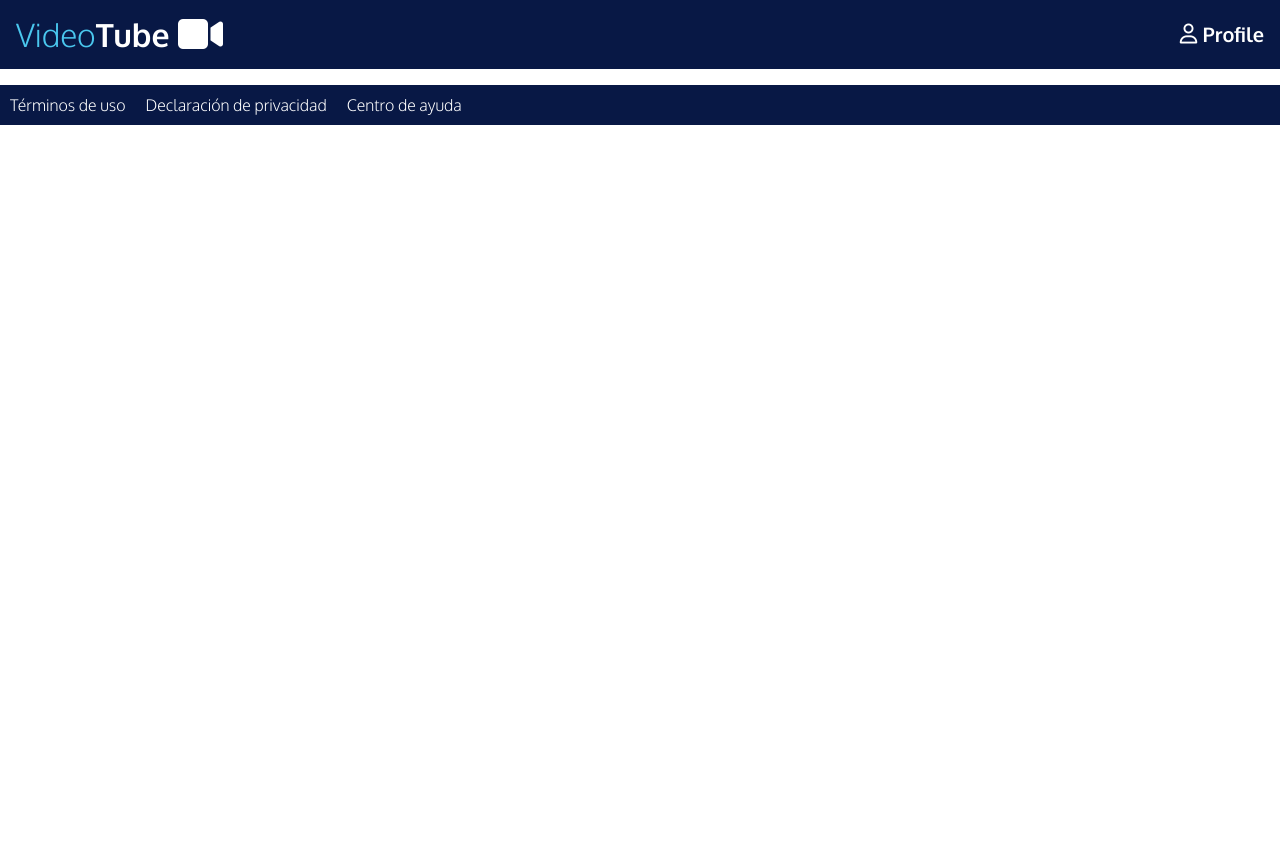
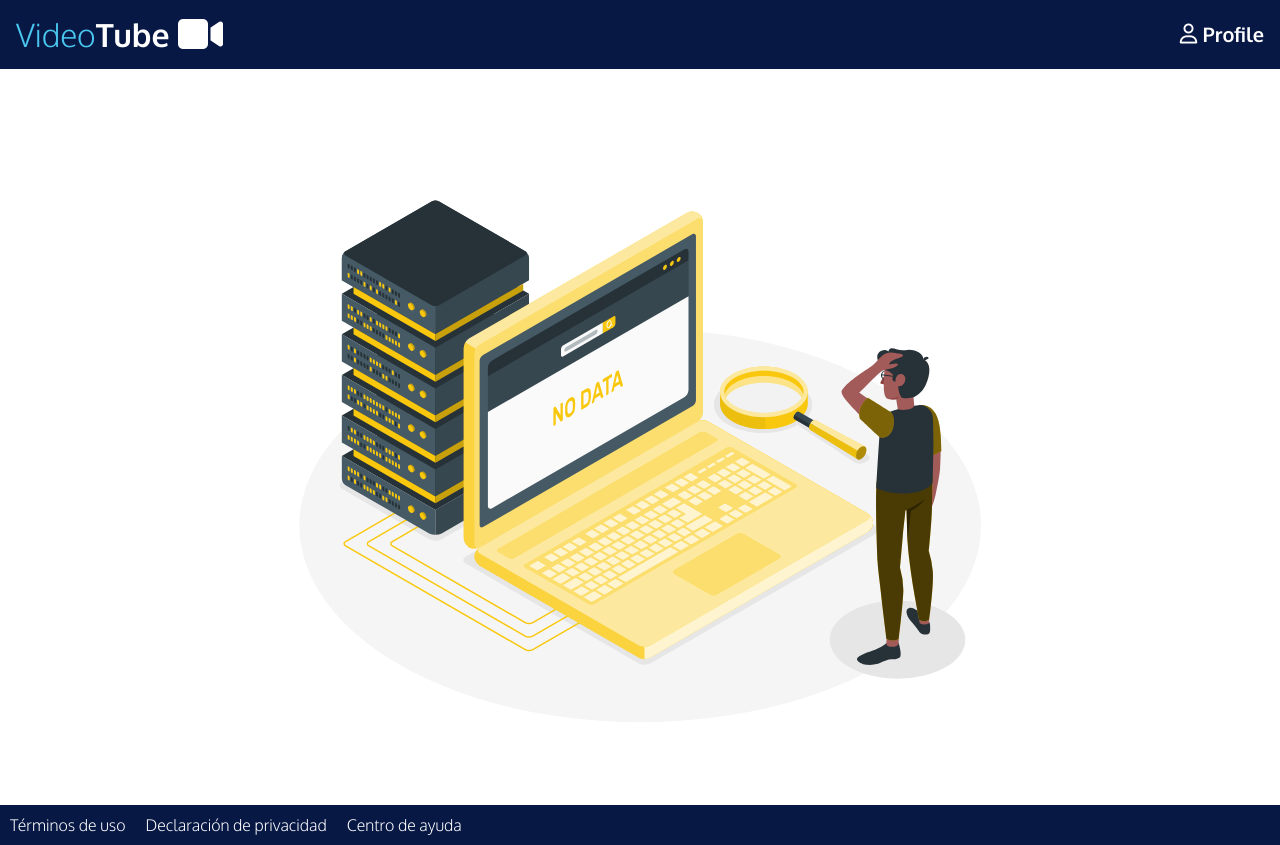
Before and after one commit to AndresNunezG/VideoTube, a React app: page /u in a window 1280 px wide. Before the commit the page ends 800 px from the top, so only its background shows below. Built offline with nearby package versions, Linux system fonts and the light colour scheme.

Commit message:
Ruta de not found agregada

```diff
--- a/package.json
+++ b/package.json
@@ -5,7 +5,7 @@
   "main": "index.js",
   "scripts": {
     "test": "echo \"Error: no test specified\" && exit 1",
-    "build": "webpack --mode production",
+    "build": "webpack -d && copy src\\index.html dist\\index.html /y && webpack-dev-server --content-base src --inline --port 3000",
     "start": "webpack server --open --mode development"
   },
   "keywords": [],
--- a/src/assets/styles/App.scss
+++ b/src/assets/styles/App.scss
@@ -9,6 +9,7 @@ body {
 }
 
 .Carousel__list {
+  width: 100%;
   display: flex;
   list-style: none;
   margin: 0;
--- /dev/null
+++ b/src/assets/styles/components/ErrorMessage.scss
@@ -0,0 +1,12 @@
+.ErrorMessage_container {
+    width: 100%;
+    height: 90vh;
+
+    display: flex;
+    justify-content: center;
+    align-items: center;
+}
+
+.ErrorMessage__img{
+    height: 100%;
+}
--- a/src/assets/styles/components/Footer.scss
+++ b/src/assets/styles/components/Footer.scss
@@ -3,6 +3,7 @@
     justify-content: flex-start;
     cursor: pointer;
     margin-top: 1em;
+    bottom: 0;
 
     background-color: #081845;
     color: #FFF;
--- a/src/components/App.jsx
+++ b/src/components/App.jsx
@@ -3,12 +3,14 @@ import { BrowserRouter, Route, Switch } from 'react-router-dom';
 
 import Layout from './Layout';
 import Home from '../pages/Home'
+import ErrorMessage from './ErrorMessage';
 
 const App = () => (
     <BrowserRouter>
         <Layout>
             <Switch>
                 <Route exact path="/" component={Home}/>
+                <Route exact path="/u" component={ErrorMessage} />
             </Switch>
         </Layout>
     </BrowserRouter>
--- /dev/null
+++ b/src/components/ErrorMessage.jsx
@@ -0,0 +1,12 @@
+import React from 'react';
+
+import '../assets/styles/components/ErrorMessage.scss'
+import ImgError from '../assets/static/ImgDataError.svg'
+
+const ErrorMessage = () => (
+    <div className="ErrorMessage_container">
+        <img className="ErrorMessage__img" src={ImgError} alt="Error image" />
+    </div>
+)
+
+export default ErrorMessage;
--- a/src/components/Loader.jsx
+++ b/src/components/Loader.jsx
@@ -4,7 +4,7 @@ import '../assets/styles/components/Loader.scss'
 
 const Loader = () => (
     <div className="Loader__container">
-        <div class="lds-spinner">
+        <div className="lds-spinner">
             <div></div>
             <div></div>
             <div></div>
--- a/src/hooks/useAPI.js
+++ b/src/hooks/useAPI.js
@@ -7,7 +7,7 @@ const useAPI = (API) => {
         fetch(API)
           .then(response => response.json())
           .then(data => setData(data))
-          .catch(error => setError(error));
+          .catch(err => setError(true));
     }, []);
     return [dataList, error];
 };
--- /dev/null
+++ b/src/hooks/useLikeItem.js
@@ -0,0 +1 @@
+import React from 'react';
--- a/src/pages/Home.jsx
+++ b/src/pages/Home.jsx
@@ -12,35 +12,29 @@ function Home() {
     const arrayGenerator = (len) => Array.from({length: len}, () => Math.floor(Math.random() * 671));
 
     const chaptersMyList = arrayGenerator(10);
-    const chaptersTop3 = arrayGenerator(3);
     const chaptersRecommended = arrayGenerator(20);
+    const chaptersTop5 = arrayGenerator(5);
 
     const coversAPI = (ids) => `https://rickandmortyapi.com/api/character/${ids}`;
 
     const coversMyList = useAPI(coversAPI(chaptersMyList));
-    const coversTop3 = useAPI(coversAPI(chaptersTop3));
+    const coversTop5 = useAPI(coversAPI(chaptersTop5));
     const coversRecommended = useAPI(coversAPI(chaptersRecommended));
 
-    if (!coversTop3[0].length || !coversMyList[0].length || !coversRecommended[0].length) {
-        return (
-            <React.Fragment>
-                <Search />
-                <Loader />
-            </React.Fragment>
-        )
+    const liCarouselItem = (arrayCovers) => {
+        if (arrayCovers[0].length) {
+            return(
+                arrayCovers[0].map(cover => (
+                    <li key={cover.id} className="Carousel__list-element">
+                    <CarouselItem data={cover} />
+                </li>
+                ))
+            );
+        }
+        else if (!arrayCovers[1]) {
+            return <Loader />
+        }
     }
-
-    const liCarouselItem = (arrayCovers) => (
-        (arrayCovers[0].length || arrayCovers[1])
-        ?
-        arrayCovers[0].map(cover => (
-            <li key={cover.id} className="Carousel__list-element">
-                <CarouselItem data={cover} />
-            </li>
-        ))
-        :
-        <p>Error</p>
-    )
 
     return (
         <React.Fragment>
@@ -57,7 +51,7 @@ function Home() {
             </Carousel>
             <Carousel title="Top 5">
                 <ul className="Carousel__list">
-                    {liCarouselItem(coversTop3)}
+                    {liCarouselItem(coversTop5)}
                 </ul>
             </Carousel>
         </React.Fragment>
--- a/webpack.config.js
+++ b/webpack.config.js
@@ -6,7 +6,11 @@ module.exports={
     entry: './src/index.js',
     output: {
         path: path.resolve(__dirname, 'dist'),
-        filename: 'bundle.js'
+        filename: 'bundle.js',
+        publicPath: '/'
+    },
+    devServer: {
+        historyApiFallback: true,
     },
     resolve:{
         extensions: ['.js', '.jsx']
```
Also changed, not shown: src/assets/static/ImgDataError.svg (added), 1 other file (tests, documents, lock files or other folders).
